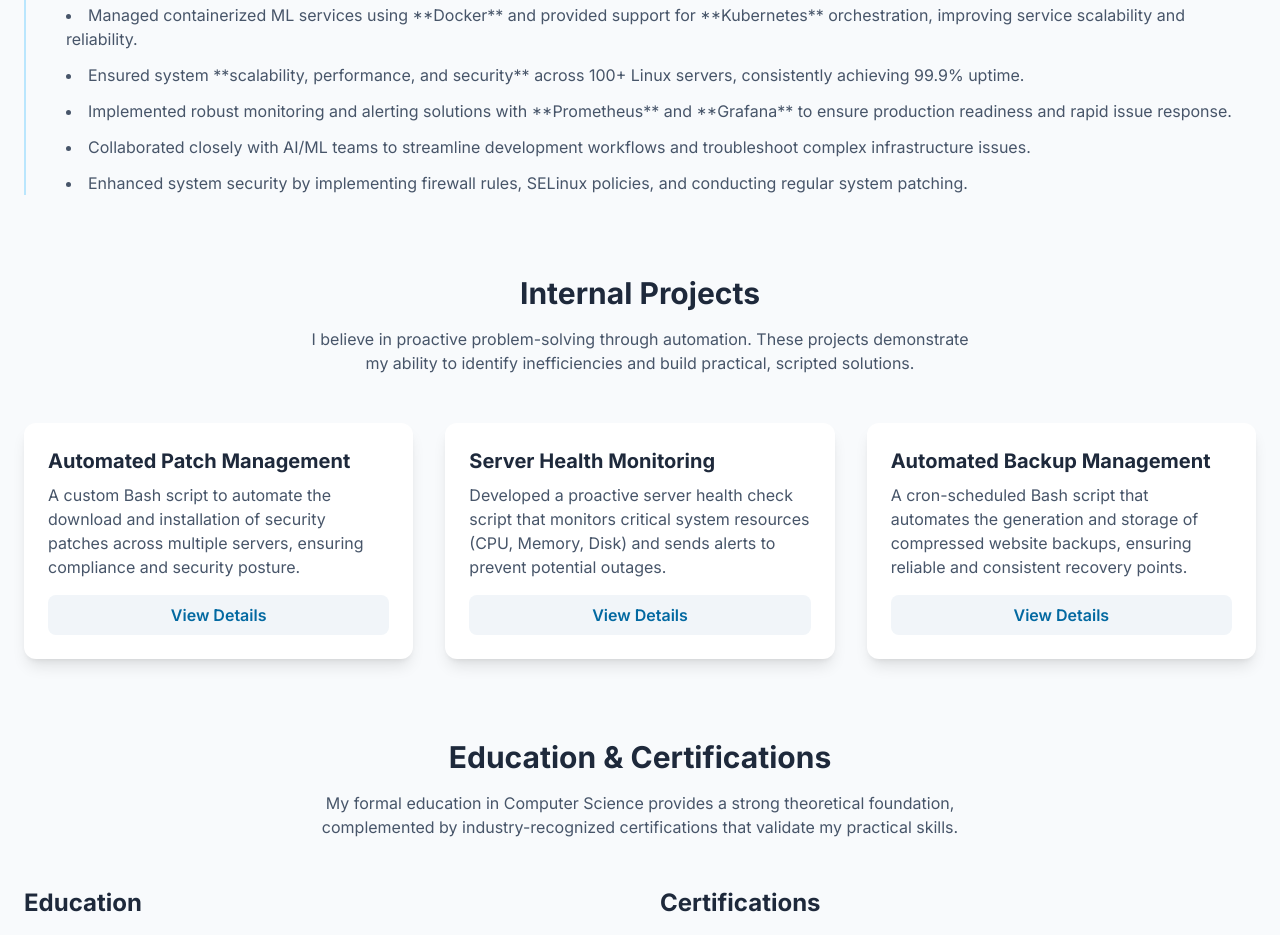
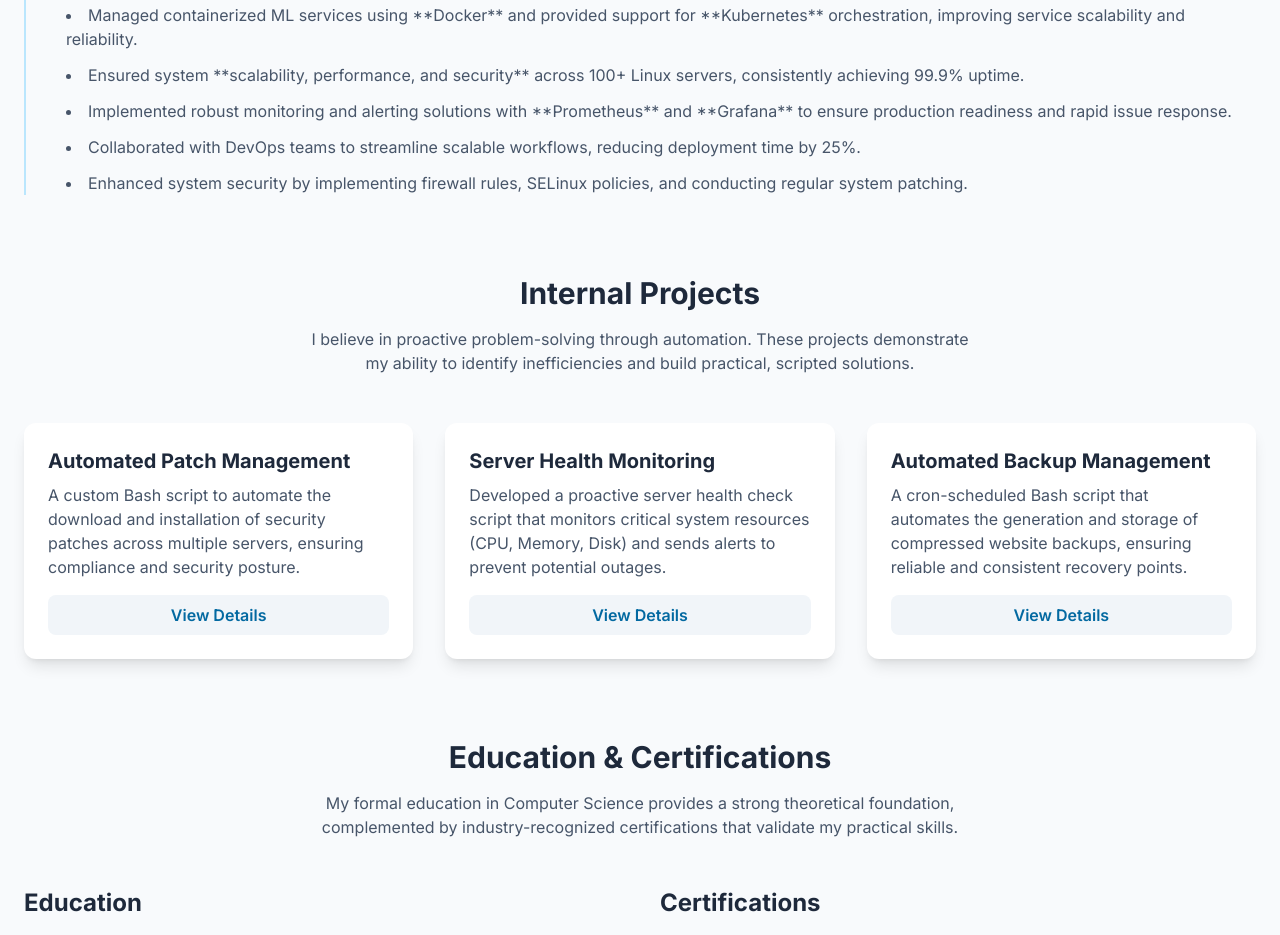
Before and after one commit to Connect-Shantanu/shantanu-resume, a plain HTML site: page resume.html in a window 1280 px wide. Shown: the part 1773-2708 px from the top of the page. Drawn offline with nearby package versions, Linux system fonts and the light colour scheme.

Commit message:
Updated HTML

```diff
--- a/resume.html
+++ b/resume.html
@@ -122,7 +122,7 @@
                         <li>Managed containerized ML services using **Docker** and provided support for **Kubernetes** orchestration, improving service scalability and reliability.</li>
                         <li>Ensured system **scalability, performance, and security** across 100+ Linux servers, consistently achieving 99.9% uptime.</li>
                         <li>Implemented robust monitoring and alerting solutions with **Prometheus** and **Grafana** to ensure production readiness and rapid issue response.</li>
-                        <li>Collaborated closely with AI/ML teams to streamline development workflows and troubleshoot complex infrastructure issues.</li>
+                        <li>Collaborated with DevOps teams to streamline scalable workflows, reducing deployment time by 25%.</li>
                          <li>Enhanced system security by implementing firewall rules, SELinux policies, and conducting regular system patching.</li>
                     </ul>
                 </div>
```
